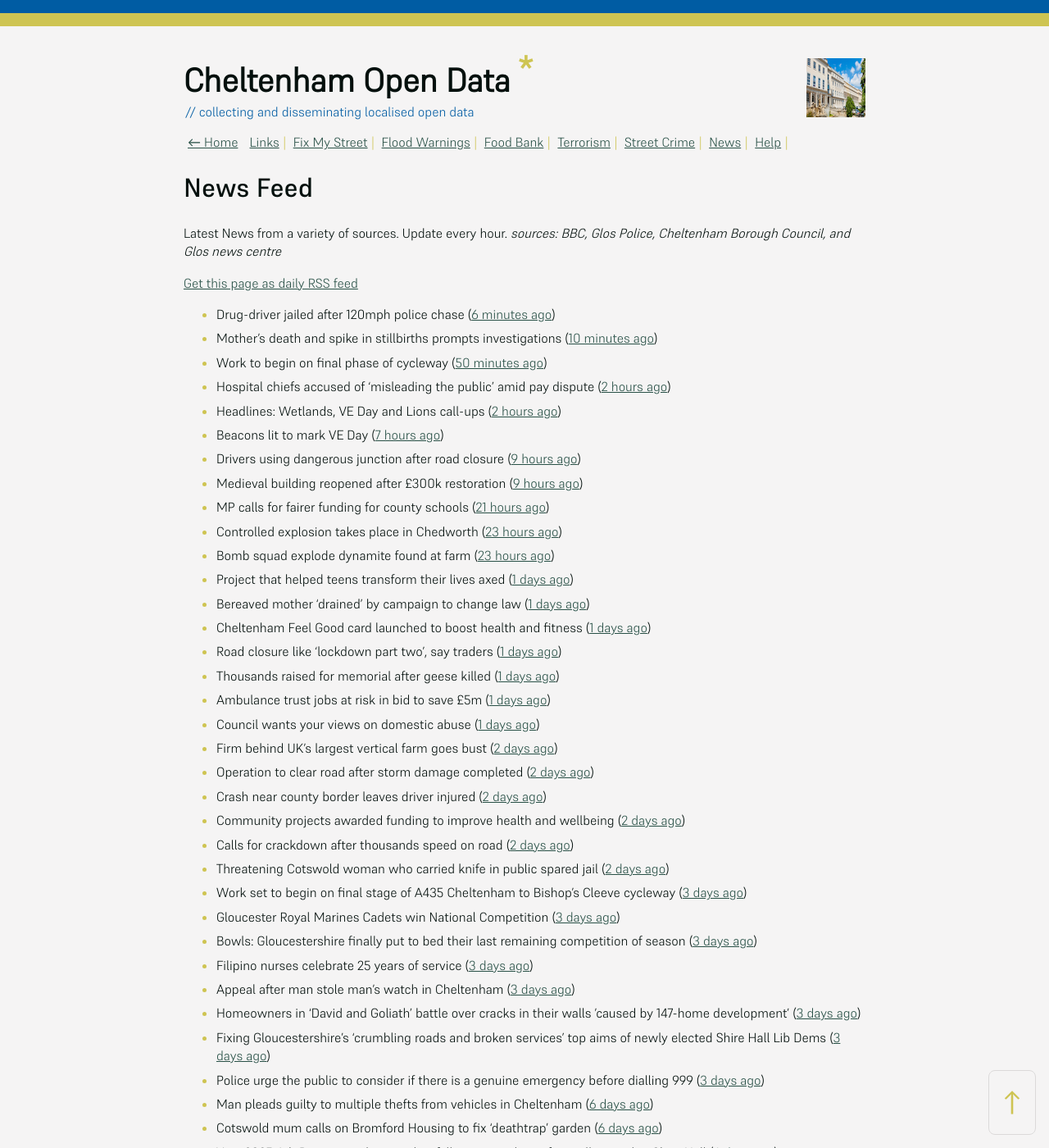
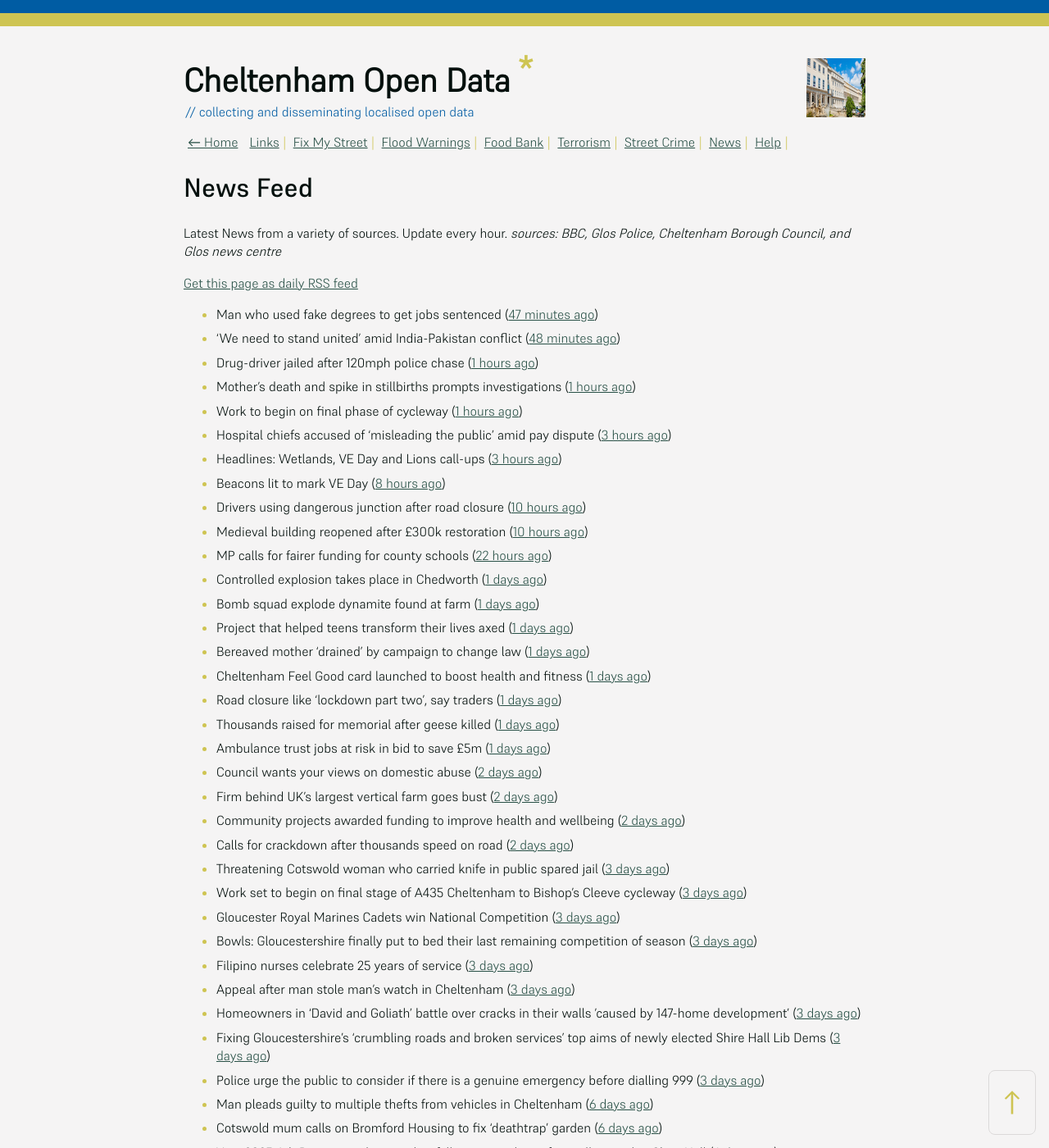
Before and after one commit to mat-0/cheltenham-open-data, a Jekyll site: the page built from _pages/news.md, in a window 1280 px wide and 1400 px high. Shown: the whole window at 82% size. Built offline with Jekyll 4.4.1, drawn with Linux system fonts in a browser that asks for light colours; some of the changed text lies outside the part shown.

Commit message:
Updated 2025-05-09 15:57:56

```diff
--- a/_pages/news.md
+++ b/_pages/news.md
@@ -12,30 +12,30 @@ _sources: BBC, Glos Police, Cheltenham Borough Council, and Glos news centre_
 [Get this page as daily RSS feed](/daily.rss)
 
 <!-- news_marker starts -->
-- Drug-driver jailed after 120mph police chase ([6 minutes ago](https://www.bbc.com/news/articles/c8jgl2gdj3jo))
-- Mother’s death and spike in stillbirths prompts investigations ([10 minutes ago](https://gloucesternewscentre.co.uk/mothers-death-and-spike-in-stillbirths-prompts-investigations/))
-- Work to begin on final phase of cycleway ([50 minutes ago](https://www.bbc.com/news/articles/cjwq3242dego))
-- Hospital chiefs accused of ‘misleading the public’ amid pay dispute ([2 hours ago](https://gloucesternewscentre.co.uk/hospital-chiefs-accused-of-misleading-the-public-amid-pay-dispute/))
-- Headlines: Wetlands, VE Day and Lions call-ups ([2 hours ago](https://www.bbc.com/news/articles/c4gre522d7lo))
-- Beacons lit to mark VE Day ([7 hours ago](https://www.bbc.com/news/videos/c74nln2wnzko))
-- Drivers using dangerous junction after road closure ([9 hours ago](https://www.bbc.com/news/articles/c0qnq5jvwz0o))
-- Medieval building reopened after £300k restoration ([9 hours ago](https://www.bbc.com/news/articles/cwy6y3d1xz0o))
-- MP calls for fairer funding for county schools ([21 hours ago](https://www.bbc.com/news/articles/c14kz050y3ro))
-- Controlled explosion takes place in Chedworth ([23 hours ago](https://gloucesternewscentre.co.uk/controlled-explosion-takes-place-in-chedworth/))
-- Bomb squad explode dynamite found at farm ([23 hours ago](https://www.bbc.com/news/articles/c0k34gzdmxko))
+- Man who used fake degrees to get jobs sentenced ([47 minutes ago](https://www.bbc.com/news/articles/c3e5jq814x4o))
+- 'We need to stand united' amid India-Pakistan conflict ([48 minutes ago](https://www.bbc.com/news/articles/cx202gvxgj7o))
+- Drug-driver jailed after 120mph police chase ([1 hours ago](https://www.bbc.com/news/articles/c8jgl2gdj3jo))
+- Mother’s death and spike in stillbirths prompts investigations ([1 hours ago](https://gloucesternewscentre.co.uk/mothers-death-and-spike-in-stillbirths-prompts-investigations/))
+- Work to begin on final phase of cycleway ([1 hours ago](https://www.bbc.com/news/articles/cjwq3242dego))
+- Hospital chiefs accused of ‘misleading the public’ amid pay dispute ([3 hours ago](https://gloucesternewscentre.co.uk/hospital-chiefs-accused-of-misleading-the-public-amid-pay-dispute/))
+- Headlines: Wetlands, VE Day and Lions call-ups ([3 hours ago](https://www.bbc.com/news/articles/c4gre522d7lo))
+- Beacons lit to mark VE Day ([8 hours ago](https://www.bbc.com/news/videos/c74nln2wnzko))
+- Drivers using dangerous junction after road closure ([10 hours ago](https://www.bbc.com/news/articles/c0qnq5jvwz0o))
+- Medieval building reopened after £300k restoration ([10 hours ago](https://www.bbc.com/news/articles/cwy6y3d1xz0o))
+- MP calls for fairer funding for county schools ([22 hours ago](https://www.bbc.com/news/articles/c14kz050y3ro))
+- Controlled explosion takes place in Chedworth ([1 days ago](https://gloucesternewscentre.co.uk/controlled-explosion-takes-place-in-chedworth/))
+- Bomb squad explode dynamite found at farm ([1 days ago](https://www.bbc.com/news/articles/c0k34gzdmxko))
 - Project that helped teens transform their lives axed ([1 days ago](https://www.bbc.com/news/articles/ckg1gmmn82zo))
 - Bereaved mother 'drained' by campaign to change law ([1 days ago](https://www.bbc.com/news/articles/c99p985r1xgo))
 - Cheltenham Feel Good card launched to boost health and fitness ([1 days ago](https://www.cheltenham.gov.uk/news/article/3007/cheltenham_feel_good_card_launched_to_boost_health_and_fitness))
 - Road closure like 'lockdown part two', say traders ([1 days ago](https://www.bbc.com/news/articles/c3r8r3yrjgjo))
 - Thousands raised for memorial after geese killed ([1 days ago](https://www.bbc.com/news/articles/cn80d0k231yo))
 - Ambulance trust jobs at risk in bid to save £5m ([1 days ago](https://www.bbc.com/news/articles/c078721k50xo))
-- Council wants your views on domestic abuse ([1 days ago](https://gloucesternewscentre.co.uk/council-wants-your-views-on-domestic-abuse/))
+- Council wants your views on domestic abuse ([2 days ago](https://gloucesternewscentre.co.uk/council-wants-your-views-on-domestic-abuse/))
 - Firm behind UK's largest vertical farm goes bust ([2 days ago](https://www.bbc.com/news/articles/c9qwq5245zvo))
-- Operation to clear road after storm damage completed ([2 days ago](https://www.bbc.com/news/articles/cp91d93kv7vo))
-- Crash near county border leaves driver injured ([2 days ago](https://www.bbc.com/news/articles/cd7v7z98xvwo))
 - Community projects awarded funding to improve health and wellbeing ([2 days ago](https://www.cheltenham.gov.uk/news/article/3006/community_projects_awarded_funding_to_improve_health_and_wellbeing))
 - Calls for crackdown after thousands speed on road ([2 days ago](https://www.bbc.com/news/articles/cj454v1qzrxo))
-- Threatening Cotswold woman who carried knife in public spared jail ([2 days ago](https://gloucesternewscentre.co.uk/threatening-cotswold-woman-who-carried-knife-in-public-spared-jail/))
+- Threatening Cotswold woman who carried knife in public spared jail ([3 days ago](https://gloucesternewscentre.co.uk/threatening-cotswold-woman-who-carried-knife-in-public-spared-jail/))
 - Work set to begin on final stage of A435 Cheltenham to Bishop’s Cleeve cycleway ([3 days ago](https://gloucesternewscentre.co.uk/work-set-to-begin-on-final-stage-of-a435-cheltenham-to-bishops-cleeve-cycleway/))
 - Gloucester Royal Marines Cadets win National Competition ([3 days ago](https://gloucesternewscentre.co.uk/gloucester-royal-marines-cadets-win-national-competition/))
 - Bowls: Gloucestershire finally put to bed their last remaining competition of season ([3 days ago](https://gloucesternewscentre.co.uk/bowls-gloucestershire-finally-put-to-bed-their-last-remaining-competition-of-season/))
```
Also changed, not shown: other parts of _pages/news.md (+4 -4 lines), _data/flood.json (+5 -69 lines), index.md (+5 -5 lines).
